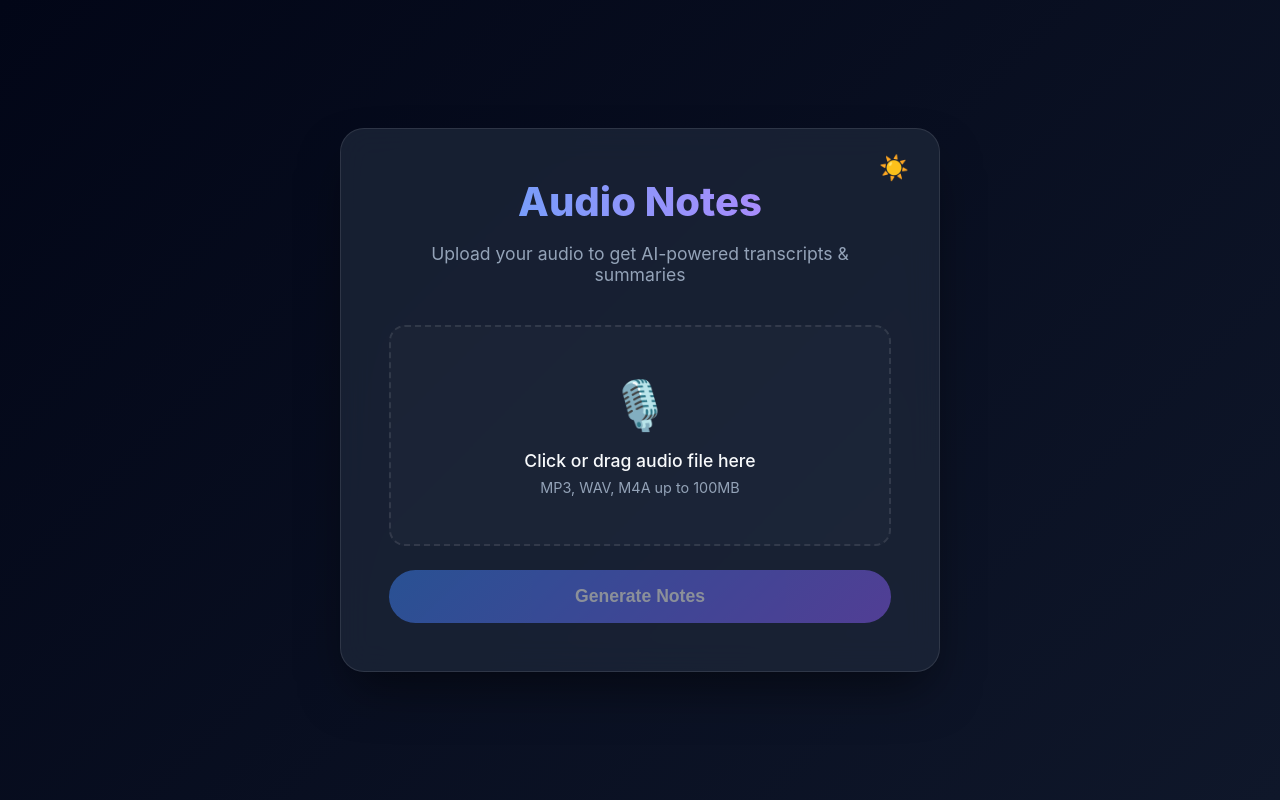
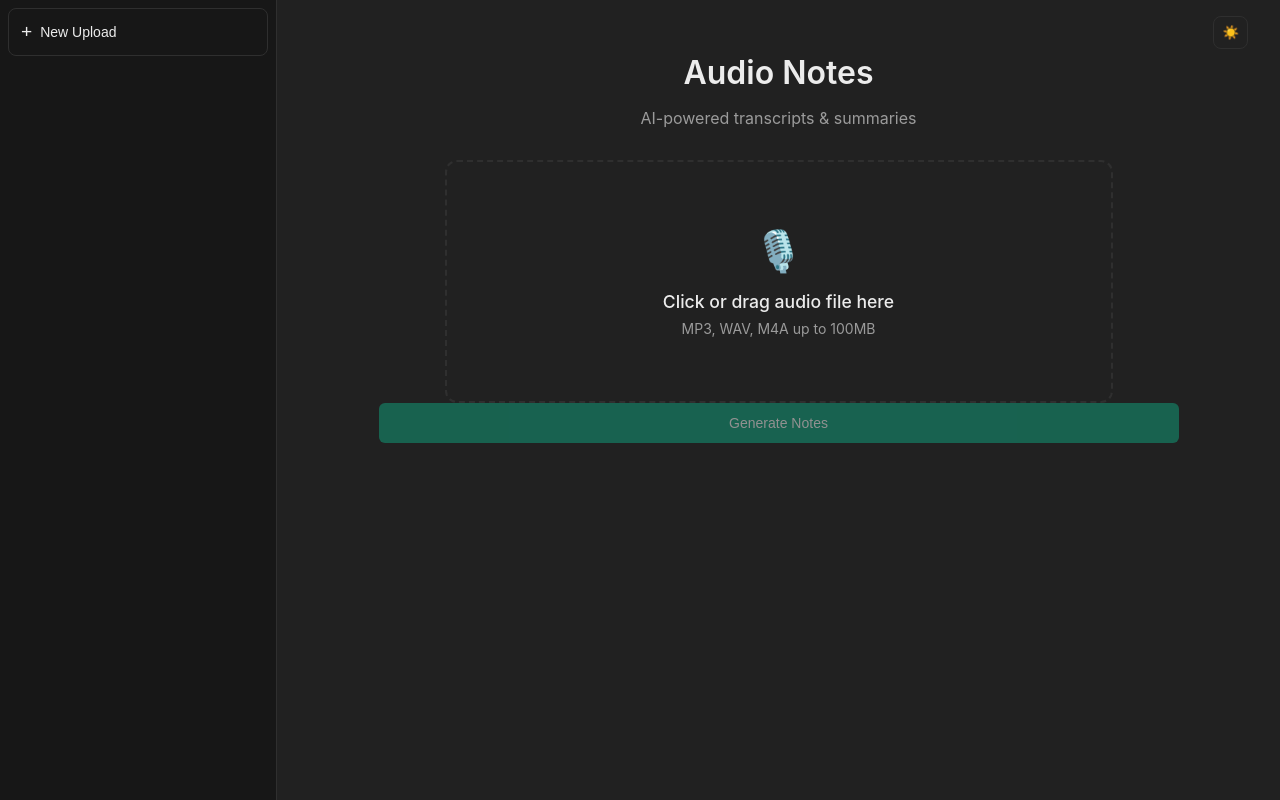
Before and after one commit to shikharjaiswalbce23-wq/audio-notes, a Next.js app in the folder frontend/: page / in a window 1280 px wide. Built offline with nearby package versions, Linux system fonts and the light colour scheme; no server answers.

Commit message:
Major UI rewrite: ChatGPT layout and styling

```diff
--- a/frontend/src/app/globals.css
+++ b/frontend/src/app/globals.css
@@ -1,101 +1,170 @@
 :root {
-  --bg-gradient-start: #020617;
-  --bg-gradient-end: #0f172a;
-  --background: #0f172a;
-  --foreground: #f8fafc;
-  --primary: #3b82f6;
-  --primary-hover: #2563eb;
-  --accent: #8b5cf6;
+  /* Dark mode (default) */
+  --bg-sidebar: #171717;
+  --bg-main: #212121;
+  --text-primary: #ececec;
+  --text-secondary: #9b9b9b;
+  --border-color: #2f2f2f;
+  --hover-bg: #2f2f2f;
+  --accent: #10a37f;
+  --accent-hover: #1a7f64;
   --error: #ef4444;
-  --card-bg: rgba(30, 41, 59, 0.7);
-  --border: rgba(255, 255, 255, 0.1);
   --font-family: 'Inter', -apple-system, BlinkMacSystemFont, "Segoe UI", Roboto, Helvetica, Arial, sans-serif;
-  --title-gradient-start: #60a5fa;
-  --title-gradient-end: #c084fc;
-  --text-muted: #94a3b8;
-  --upload-bg-hover: rgba(59, 130, 246, 0.05);
 }
 
 [data-theme='light'] {
-  --bg-gradient-start: #f8fafc;
-  --bg-gradient-end: #e2e8f0;
-  --background: #ffffff;
-  --foreground: #0f172a;
-  --primary: #3b82f6;
-  --primary-hover: #2563eb;
-  --accent: #8b5cf6;
-  --error: #ef4444;
-  --card-bg: rgba(255, 255, 255, 0.85);
-  --border: rgba(0, 0, 0, 0.1);
-  --title-gradient-start: #2563eb;
-  --title-gradient-end: #7c3aed;
-  --text-muted: #64748b;
-  --upload-bg-hover: rgba(59, 130, 246, 0.08);
+  --bg-sidebar: #f9f9f9;
+  --bg-main: #ffffff;
+  --text-primary: #0d0d0d;
+  --text-secondary: #666666;
+  --border-color: #e5e5e5;
+  --hover-bg: #ececec;
+  --accent: #10a37f;
+  --accent-hover: #1a7f64;
+  --error: #dc2626;
 }
 
 body {
   margin: 0;
   padding: 0;
-  background: linear-gradient(135deg, var(--bg-gradient-start) 0%, var(--bg-gradient-end) 100%);
-  color: var(--foreground);
+  background-color: var(--bg-main);
+  color: var(--text-primary);
   font-family: var(--font-family);
   min-height: 100vh;
   display: flex;
-  justify-content: center;
+}
+
+/* Layout */
+.app-container {
+  display: flex;
+  width: 100vw;
+  height: 100vh;
+  overflow: hidden;
+}
+
+.sidebar {
+  width: 260px;
+  background-color: var(--bg-sidebar);
+  border-right: 1px solid var(--border-color);
+  display: flex;
+  flex-direction: column;
+  padding: 0.5rem;
+  transition: width 0.3s ease;
+  flex-shrink: 0;
+}
+
+.main-content {
+  flex: 1;
+  display: flex;
+  flex-direction: column;
+  position: relative;
+  height: 100%;
+}
+
+.content-wrapper {
+  flex: 1;
+  overflow-y: auto;
+  padding: 2rem;
+  display: flex;
+  flex-direction: column;
   align-items: center;
 }
 
-.container {
+.content-inner {
   width: 100%;
-  max-width: 600px;
-  padding: 2rem;
+  max-width: 800px;
+  margin: 0 auto;
 }
 
-.card {
-  background: var(--card-bg);
-  backdrop-filter: blur(16px);
-  -webkit-backdrop-filter: blur(16px);
-  border: 1px solid var(--border);
-  border-radius: 24px;
-  padding: 3rem;
-  box-shadow: 0 25px 50px -12px rgba(0, 0, 0, 0.5);
-  text-align: center;
+/* Sidebar Items */
+.new-chat-btn {
+  display: flex;
+  align-items: center;
+  gap: 0.5rem;
+  padding: 0.75rem;
+  border-radius: 0.5rem;
+  background-color: transparent;
+  color: var(--text-primary);
+  border: 1px solid var(--border-color);
+  cursor: pointer;
+  font-size: 0.875rem;
+  margin-bottom: 1rem;
+  transition: background-color 0.2s ease;
 }
 
+.new-chat-btn:hover {
+  background-color: var(--hover-bg);
+}
+
+.sidebar-item {
+  display: flex;
+  justify-content: space-between;
+  align-items: center;
+  padding: 0.75rem;
+  border-radius: 0.5rem;
+  cursor: pointer;
+  color: var(--text-primary);
+  background: transparent;
+  border: none;
+  width: 100%;
+  text-align: left;
+  font-size: 0.875rem;
+  transition: background-color 0.2s ease;
+}
+
+.sidebar-item:hover {
+  background-color: var(--hover-bg);
+}
+
+.sidebar-item-active {
+  background-color: var(--hover-bg);
+}
+
+.sidebar-title {
+  color: var(--text-secondary);
+  font-size: 0.75rem;
+  font-weight: 600;
+  padding: 0.5rem 0.75rem;
+  margin-top: 0.5rem;
+}
+
+/* Main Content Typography */
 .title {
-  font-size: 2.5rem;
-  font-weight: 800;
-  margin-top: 0;
+  font-size: 2rem;
+  font-weight: 600;
+  text-align: center;
   margin-bottom: 0.5rem;
-  background: linear-gradient(to right, var(--title-gradient-start), var(--title-gradient-end));
-  -webkit-background-clip: text;
-  -webkit-text-fill-color: transparent;
+  color: var(--text-primary);
 }
 
 .subtitle {
-  color: var(--text-muted);
-  margin-bottom: 2.5rem;
-  font-size: 1.1rem;
+  text-align: center;
+  color: var(--text-secondary);
+  margin-bottom: 2rem;
 }
 
+/* Upload Area (Like a large empty state) */
 .upload-area {
-  border: 2px dashed var(--border);
-  border-radius: 16px;
-  padding: 3rem 2rem;
+  border: 2px dashed var(--border-color);
+  border-radius: 0.75rem;
+  padding: 4rem 2rem;
+  text-align: center;
   cursor: pointer;
-  transition: all 0.3s ease;
-  background: rgba(255, 255, 255, 0.02);
-  margin-bottom: 1.5rem;
+  transition: all 0.2s ease;
+  background-color: var(--bg-main);
+  max-width: 600px;
+  margin: 0 auto;
 }
 
-.upload-area:hover, .upload-area.active {
-  border-color: var(--primary);
-  background: var(--upload-bg-hover);
+.upload-area:hover {
+  background-color: var(--hover-bg);
+  border-color: var(--text-secondary);
 }
 
 .upload-icon {
-  font-size: 3rem;
+  font-size: 2.5rem;
   margin-bottom: 1rem;
+  color: var(--text-secondary);
 }
 
 .upload-text {
@@ -105,30 +174,30 @@ body {
 }
 
 .upload-hint {
-  color: var(--text-muted);
-  font-size: 0.9rem;
+  color: var(--text-secondary);
+  font-size: 0.875rem;
 }
 
 .file-input {
   display: none;
 }
 
+/* Buttons */
 .btn {
-  background: linear-gradient(135deg, var(--primary), var(--accent));
+  background-color: var(--accent);
   color: white;
   border: none;
-  padding: 1rem 2rem;
-  font-size: 1.1rem;
-  font-weight: 600;
-  border-radius: 9999px;
+  padding: 0.75rem 1.5rem;
+  font-size: 0.875rem;
+  font-weight: 500;
+  border-radius: 0.375rem;
   cursor: pointer;
-  transition: transform 0.2s ease, box-shadow 0.2s ease;
+  transition: background-color 0.2s ease;
   width: 100%;
 }
 
 .btn:hover:not(:disabled) {
-  transform: translateY(-2px);
-  box-shadow: 0 10px 25px -5px rgba(59, 130, 246, 0.5);
+  background-color: var(--accent-hover);
 }
 
 .btn:disabled {
@@ -136,84 +205,92 @@ body {
   cursor: not-allowed;
 }
 
-.status-message {
-  margin-top: 1.5rem;
-  padding: 1rem;
-  border-radius: 12px;
-  font-size: 0.95rem;
-  font-weight: 500;
+/* Panels */
+.panel {
+  background-color: var(--bg-main);
+  border: 1px solid var(--border-color);
+  border-radius: 0.75rem;
+  padding: 1.5rem;
+  margin-bottom: 1.5rem;
 }
 
-.status-success {
-  background: rgba(16, 185, 129, 0.1);
-  color: #34d399;
-  border: 1px solid rgba(16, 185, 129, 0.2);
+.status-message {
+  margin-top: 1rem;
+  padding: 1rem;
+  border-radius: 0.5rem;
+  font-size: 0.875rem;
+  border: 1px solid var(--border-color);
 }
 
-.status-error {
-  background: rgba(239, 68, 68, 0.1);
-  color: #f87171;
-  border: 1px solid rgba(239, 68, 68, 0.2);
+/* Top bar toggle */
+.top-bar {
+  display: flex;
+  justify-content: flex-end;
+  padding: 1rem 2rem;
+  position: absolute;
+  top: 0;
+  right: 0;
+  z-width: 100%;
+  pointer-events: none;
 }
 
-/* Added for StatusPanel & ResultsPanel */
+.theme-toggle {
+  pointer-events: auto;
+  background: transparent;
+  border: 1px solid var(--border-color);
+  border-radius: 0.5rem;
+  padding: 0.5rem;
+  cursor: pointer;
+  color: var(--text-primary);
+  display: flex;
+  align-items: center;
+  justify-content: center;
+  transition: background-color 0.2s ease;
+}
+
+.theme-toggle:hover {
+  background-color: var(--hover-bg);
+}
+
+/* Utility classes to override old ones */
+.text-gray-400 { color: var(--text-secondary); }
+.text-gray-200 { color: var(--text-primary); }
+.bg-white\/5 { background-color: var(--bg-main); }
+.border-white\/10, .border-white\/5 { border-color: var(--border-color); }
+.hover\:bg-black\/20:hover { background-color: var(--hover-bg); }
+.bg-clip-text { background: none; -webkit-text-fill-color: var(--text-primary); }
+
+.flex { display: flex; }
+.flex-col { flex-direction: column; }
+.justify-between { justify-content: space-between; }
+.items-center { align-items: center; }
+.gap-2 { gap: 0.5rem; }
+.w-full { width: 100%; }
+.truncate { overflow: hidden; text-overflow: ellipsis; white-space: nowrap; }
+.font-medium { font-weight: 500; }
+.font-semibold { font-weight: 600; }
+.text-sm { font-size: 0.875rem; }
+.text-lg { font-size: 1.125rem; }
+.mb-4 { margin-bottom: 1rem; }
 .mt-4 { margin-top: 1rem; }
 .mt-8 { margin-top: 2rem; }
-.mb-2 { margin-bottom: 0.5rem; }
-.mb-4 { margin-bottom: 1rem; }
+.p-2 { padding: 0.5rem; }
+.px-2 { padding-left: 0.5rem; padding-right: 0.5rem; }
+.py-1 { padding-top: 0.25rem; padding-bottom: 0.25rem; }
+.rounded-md { border-radius: 0.375rem; }
+.rounded-full { border-radius: 9999px; }
 
-.flex { display: flex; }
-.justify-between { justify-content: space-between; }
-.items-center { align-items: center; }
+/* Status Badges */
+.bg-green-500\/20 { background-color: rgba(16, 163, 127, 0.1); }
+.text-green-400 { color: var(--accent); }
+.bg-red-500\/20 { background-color: rgba(239, 68, 68, 0.1); }
+.text-red-400 { color: var(--error); }
 
-.text-sm { font-size: 0.875rem; line-height: 1.25rem; }
-.text-lg { font-size: 1.125rem; line-height: 1.75rem; }
-.text-2xl { font-size: 1.5rem; line-height: 2rem; }
-
-.font-semibold { font-weight: 600; }
-.font-bold { font-weight: 700; }
-.font-mono { font-family: ui-monospace, SFMono-Regular, Menlo, Monaco, Consolas, "Liberation Mono", "Courier New", monospace; }
-
-.text-gray-400 { color: var(--text-muted); }
-.text-gray-200 { color: var(--foreground); }
-.text-transparent { color: transparent; }
-
-.text-left { text-align: left; }
-.whitespace-pre-wrap { white-space: pre-wrap; }
-.leading-relaxed { line-height: 1.625; }
-.h-64 { height: 16rem; }
-.overflow-y-auto { overflow-y: auto; }
-
-.bg-clip-text {
-  -webkit-background-clip: text;
-  background-clip: text;
-}
-.bg-gradient-to-r {
-  background-image: linear-gradient(to right, var(--tw-gradient-stops));
-}
-.from-purple-400 {
-  --tw-gradient-from: var(--title-gradient-end);
-  --tw-gradient-stops: var(--tw-gradient-from), var(--tw-gradient-to, rgba(192, 132, 252, 0));
-}
-.to-pink-600 {
-  --tw-gradient-to: var(--error);
-}
-.bg-white\/5 { background-color: var(--upload-bg-hover); }
-.bg-black\/20 { background-color: rgba(0, 0, 0, 0.1); }
-
-.border { border-width: 1px; }
-.border-white\/10 { border-color: var(--border); }
-.border-white\/5 { border-color: var(--border); }
-
-.rounded-xl { border-radius: 0.75rem; }
-.p-6 { padding: 1.5rem; }
-.shadow-lg { box-shadow: 0 10px 15px -3px rgba(0, 0, 0, 0.1), 0 4px 6px -2px rgba(0, 0, 0, 0.05); }
-
-/* Progress Bar specific */
+/* Progress Bar */
 .progress-bar-container {
   width: 100%;
   height: 0.5rem;
-  background-color: rgba(255, 255, 255, 0.1);
+  background-color: var(--border-color);
   border-radius: 9999px;
   overflow: hidden;
 }
@@ -222,32 +299,3 @@ body {
   height: 100%;
   border-radius: 9999px;
 }
-
-.flex-col { flex-direction: column; }
-.gap-2 { gap: 0.5rem; }
-.pt-6 { padding-top: 1.5rem; }
-.p-3 { padding: 0.75rem; }
-.text-xs { font-size: 0.75rem; line-height: 1rem; }
-.px-2 { padding-left: 0.5rem; padding-right: 0.5rem; }
-.py-1 { padding-top: 0.25rem; padding-bottom: 0.25rem; }
-.rounded-full { border-radius: 9999px; }
-.truncate { overflow: hidden; text-overflow: ellipsis; white-space: nowrap; }
-.bg-green-500\/20 { background-color: rgba(34, 197, 94, 0.2); }
-.text-green-400 { color: #4ade80; }
-.bg-red-500\/20 { background-color: rgba(239, 68, 68, 0.2); }
-.text-red-400 { color: #f87171; }
-.border-t { border-top-width: 1px; }
-.w-full { width: 100%; }
-.relative { position: relative; }
-.absolute { position: absolute; }
-.right-3 { right: 0.75rem; }
-.top-1\/2 { top: 50%; }
-.-translate-y-1\/2 { transform: translateY(-50%); }
-.opacity-0 { opacity: 0; }
-.opacity-100 { opacity: 1; }
-.transition-opacity { transition-property: opacity; transition-timing-function: cubic-bezier(0.4, 0, 0.2, 1); transition-duration: 150ms; }
-.group:hover .group-hover\:opacity-100 { opacity: 1; }
-.hover\:bg-red-500\/20:hover { background-color: rgba(239, 68, 68, 0.2); }
-.hover\:text-red-400:hover { color: #f87171; }
-.p-2 { padding: 0.5rem; }
-.rounded-md { border-radius: 0.375rem; }
--- a/frontend/src/app/page.tsx
+++ b/frontend/src/app/page.tsx
@@ -75,44 +75,38 @@ export default function Home() {
   };
 
   return (
-    <div className="container" style={{ maxWidth: uploadInfo && uploadInfo.status === "COMPLETED" ? "800px" : "600px", transition: "max-width 0.5s ease" }}>
-      <div className="card" style={{ position: 'relative' }}>
-        {uploadInfo && (
+    <div className="app-container">
+      {/* Sidebar */}
+      <div className="sidebar">
         <button
+          className="new-chat-btn"
           onClick={() => setUploadInfo(null)}
-            style={{
-              position: 'absolute', top: '1.5rem', left: '1.5rem',
-              background: 'transparent', border: 'none',
-              fontSize: '1rem', cursor: 'pointer',
-              color: 'var(--text-muted)',
-              display: 'flex', alignItems: 'center', gap: '0.5rem',
-              fontWeight: 500
-            }}
-            className="hover:text-primary transition-colors"
         >
-            ← Back
+          <span style={{ fontSize: '1.2rem' }}>+</span> New Upload
         </button>
-        )}
+
+        <PastUploads onSelect={setUploadInfo} />
+      </div>
+
+      {/* Main Content */}
+      <div className="main-content">
+        <div className="top-bar">
           <button
+            className="theme-toggle"
             onClick={toggleTheme}
-          style={{
-            position: 'absolute', top: '1.5rem', right: '1.5rem',
-            background: 'transparent', border: 'none',
-            fontSize: '1.5rem', cursor: 'pointer',
-            color: 'var(--foreground)'
-          }}
             title="Toggle Theme"
           >
             {theme === 'dark' ? '☀️' : '🌙'}
           </button>
-        <h1 className="title" style={{ marginTop: uploadInfo ? '1.5rem' : '0' }}>Audio Notes</h1>
-        <p className="subtitle">Upload your audio to get AI-powered transcripts & summaries</p>
+        </div>
+
+        <div className="content-wrapper">
+          <div className="content-inner">
+            <h1 className="title">Audio Notes</h1>
+            <p className="subtitle">AI-powered transcripts & summaries</p>
 
             {(!uploadInfo || ["FAILED"].includes(uploadInfo.status)) && (
-          <>
               <UploadForm onUpload={handleUpload} isUploading={isUploading} />
-            <PastUploads onSelect={setUploadInfo} />
-          </>
             )}
 
             {uploadInfo && !["FAILED"].includes(uploadInfo.status) && (
@@ -122,16 +116,8 @@ export default function Home() {
             {uploadInfo && !["FAILED"].includes(uploadInfo.status) && (
               <ResultsPanel uploadInfo={uploadInfo} />
             )}
-
-        {uploadInfo && ["COMPLETED", "FAILED"].includes(uploadInfo.status) && (
-          <button
-            className="btn mt-8"
-            style={{ marginTop: '2rem' }}
-            onClick={() => setUploadInfo(null)}
-          >
-            Upload Another File
-          </button>
-        )}
+          </div>
+        </div>
       </div>
     </div>
   );
--- a/frontend/src/components/ResultsPanel.tsx
+++ b/frontend/src/components/ResultsPanel.tsx
@@ -10,13 +10,16 @@ export default function ResultsPanel({ uploadInfo }: ResultsPanelProps) {
   }
 
   return (
-    <div className="results-panel mt-8 text-left">
+    <div className="results-panel mt-8 text-left w-full">
       {uploadInfo.summary && (
-        <div className="result-section">
-          <h2 className="section-title text-2xl font-bold mb-4 bg-clip-text text-transparent bg-gradient-to-r from-purple-400 to-pink-600">
-            AI Summary
-          </h2>
-          <div className="content-box bg-white/5 border border-white/10 rounded-xl p-6 whitespace-pre-wrap leading-relaxed shadow-lg">
+        <div className="result-section mb-8">
+          <div className="flex items-center gap-2 mb-4">
+            <span style={{ fontSize: '1.5rem' }}>✨</span>
+            <h2 className="section-title text-xl font-bold text-gray-200" style={{ margin: 0 }}>
+              Summary
+            </h2>
+          </div>
+          <div className="content-box p-4 whitespace-pre-wrap leading-relaxed rounded-md" style={{ background: 'var(--bg-main)', border: '1px solid var(--border-color)' }}>
             {uploadInfo.summary}
           </div>
         </div>
@@ -24,10 +27,13 @@ export default function ResultsPanel({ uploadInfo }: ResultsPanelProps) {
 
       {uploadInfo.transcript && (
         <div className="result-section mt-8">
-          <h2 className="section-title text-2xl font-bold mb-4 text-gray-200">
-            Full Transcript
-          </h2>
-          <div className="content-box bg-black/20 border border-white/5 rounded-xl p-6 whitespace-pre-wrap leading-relaxed h-64 overflow-y-auto font-mono text-sm">
+          <div className="flex items-center gap-2 mb-4">
+            <span style={{ fontSize: '1.5rem' }}>📝</span>
+            <h2 className="section-title text-xl font-bold text-gray-200" style={{ margin: 0 }}>
+              Transcript
+            </h2>
+          </div>
+          <div className="content-box p-4 whitespace-pre-wrap leading-relaxed font-mono text-sm rounded-md overflow-y-auto" style={{ background: 'var(--hover-bg)', border: '1px solid var(--border-color)', maxHeight: '300px' }}>
             {uploadInfo.transcript}
           </div>
         </div>
```
Also changed, not shown: frontend/src/components/PastUploads.tsx (+9 -18 lines). Lines whose indentation alone changed are shown as unchanged.
